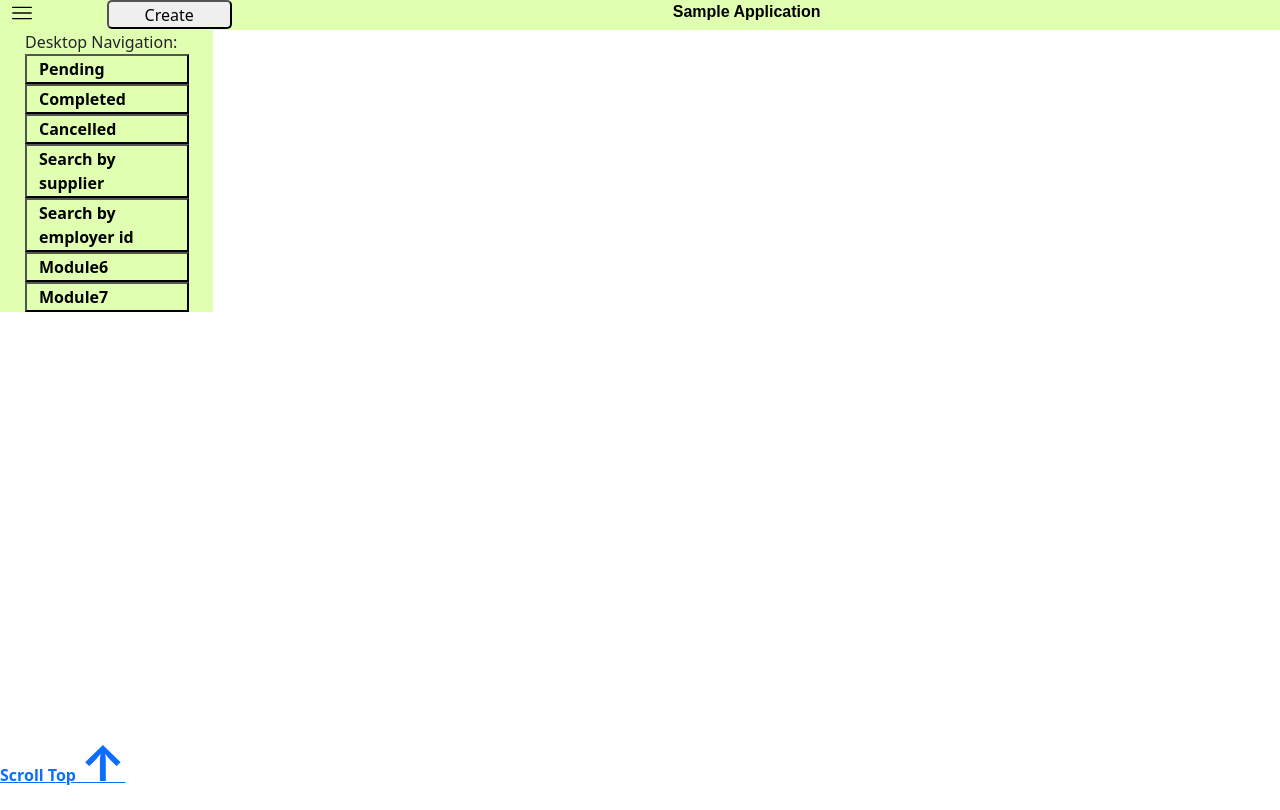
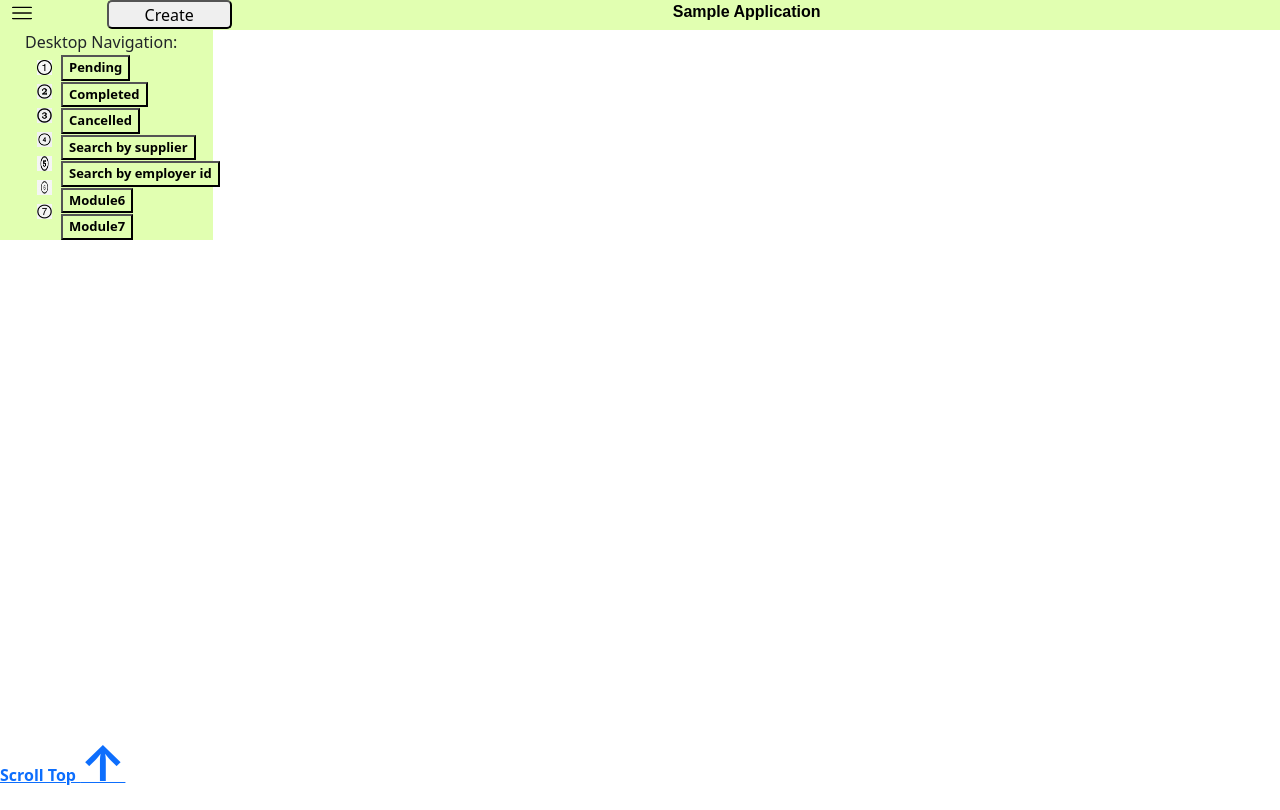
Before and after one commit to Sailaja-Namuduri/demo, a React (Create React App) app: page / in a window 1280 px wide. Built offline with nearby package versions, Linux system fonts and the light colour scheme.

Commit message:
Css -Hidepanel&Default panel icons-DesktopApp set

```diff
--- a/src/GridPage.jsx
+++ b/src/GridPage.jsx
@@ -42,13 +42,17 @@ export const GridPage=({phide,modhide,modhidefun})=>{
                             <div className="d-none d-md-block col-xs-2 col-sm-2 col-md-2 col-lg-2" style={{border:'0px solid #8f5d5d',position:'fixed',top:30,left:0}}>
                                 <div className="row" style={{border:'0px solid blue',backgroundColor:'#E1FFB1',paddingLeft:'25px'}}>Desktop Navigation:
                                     <div className="row" style={{border:'0px solid yellow'}}>
-                                        <NavButton><Link to='/module1' style={{textDecoration:'none',color:'black',fontWeight:'bold'}}><div className="col-sm-10 col-md-10 col-lg-10">Pending</div></Link></NavButton>
-                                        <NavButton><Link to='/module2' style={{textDecoration:'none',color:'black',fontWeight:'bold'}}><div className="col-sm-10 col-md-10 col-lg-10">Completed</div></Link></NavButton>
-                                        <NavButton><Link to='/module3' style={{textDecoration:'none',color:'black',fontWeight:'bold'}}><div className="col-sm-10 col-md-10 col-lg-10">Cancelled</div></Link></NavButton>
-                                        <NavButton><Link to='/module4' style={{textDecoration:'none',color:'black',fontWeight:'bold'}}><div className="col-sm-10 col-md-10 col-lg-10">Search by supplier</div></Link></NavButton>
-                                        <NavButton><Link to='/module5' style={{textDecoration:'none',color:'black',fontWeight:'bold'}}><div className="col-sm-10 col-md-10 col-lg-10">Search by employer id</div></Link></NavButton>
-                                        <NavButton><Link to='/module6' style={{textDecoration:'none',color:'black',fontWeight:'bold'}}><div className="col-sm-10 col-md-10 col-lg-10">Module6</div></Link></NavButton>
-                                        <NavButton><Link to='/module7' style={{textDecoration:'none',color:'black',fontWeight:'bold'}}><div className="col-sm-10 col-md-10 col-lg-10">Module7</div></Link></NavButton>
+                                        <div className="d-none d-md-block col-xs-1 col-sm-1 col-md-1 col-lg-1"><HidePanelShortcuts/></div>
+                                        <div className="d-none d-md-block col-xs-10 col-sm-10 col-md-10 col-lg-10">
+
+                                            <div><NavButton><Link to='/module1' style={{textDecoration:'none',color:'black',fontWeight:'bold',fontSize:'13px'}}><div className="col-sm-10 col-md-10 col-lg-10">Pending</div></Link></NavButton></div>
+                                            <div><NavButton><Link to='/module2' style={{textDecoration:'none',color:'black',fontWeight:'bold',fontSize:'13px'}}><div className="col-sm-10 col-md-10 col-lg-10">Completed</div></Link></NavButton></div>
+                                            <div><NavButton><Link to='/module3' style={{textDecoration:'none',color:'black',fontWeight:'bold',fontSize:'13px'}}><div className="col-sm-10 col-md-10 col-lg-10">Cancelled</div></Link></NavButton></div>
+                                            <div><NavButton><Link to='/module4' style={{textDecoration:'none',color:'black',fontWeight:'bold',fontSize:'13px'}}><div className="col-sm-10 col-md-10 col-lg-10">Search by supplier</div></Link></NavButton></div>
+                                            <div><NavButton><Link to='/module5' style={{textDecoration:'none',color:'black',fontWeight:'bold',fontSize:'13px'}}><div className="col-sm-10 col-md-10 col-lg-10">Search by employer id</div></Link></NavButton></div>
+                                            <div><NavButton><Link to='/module6' style={{textDecoration:'none',color:'black',fontWeight:'bold',fontSize:'13px'}}><div className="col-sm-10 col-md-10 col-lg-10">Module6</div></Link></NavButton></div>
+                                            <div><NavButton><Link to='/module7' style={{textDecoration:'none',color:'black',fontWeight:'bold',fontSize:'13px'}}><div className="col-sm-10 col-md-10 col-lg-10">Module7</div></Link></NavButton></div>
+                                        </div>
                                     </div>
                                 </div>
                             </div>
@@ -59,10 +63,15 @@ export const GridPage=({phide,modhide,modhidefun})=>{
 
                     <div className="d-block col-xs-12 col-sm-12 col-md-12 col-lg-12">
                         <div className="row">
-                            <div className="d-block col-xs-2 col-sm-2 col-md-2 col-lg-2" style={{border:'0px solid #1477da'}}>
-                                <HidePanelShortcuts/>
+                            <div className="d-block col-xs-2 col-sm-2 col-md-2 col-lg-2" style={{border:'0px solid #1477da',position:'fixed',top:30,left:0}}>
+                                <div className="row" style={{border:'0px solid blue',backgroundColor:'#E1FFB1',paddingLeft:'25px'}}>Links:
+                                    <div className="row" style={{border:'0px solid yellow'}}>
+                                    <div className="d-none d-md-block col-xs-1 col-sm-1 col-md-1 col-lg-1"><HidePanelShortcuts/></div>
+                                    </div>
+                                </div>
                             </div>
-                            <div className="d-block col-xs-2 col-sm-2 col-md-10 col-lg-10" style={{border:'0px solid #b235d5'}}>
+
+                            <div className="d-block col-xs-10 col-sm-10 col-md-10 col-lg-10" style={{border:'0px solid #b235d5',zIndex:1,position:'fixed',right:0}}>
                                 <div className="row">
                                     <div className="col-xs-12 col-sm-12 col-md-12 col-lg-12 text-center" style={{border:'0px dashed red'}}>
                                         <Routes>
--- a/src/styledComponents/GridPageStyles.js
+++ b/src/styledComponents/GridPageStyles.js
@@ -8,6 +8,8 @@ text-decoration:none;color:black;font-size:13px;font-weight:bold;
 export const NavButton=styled.button`
 background-color:#E1FFB1;
 text-align:left;
+display: inline-block;
+white-space: nowrap;
 `;
 
 export const NavdeskLink=styled(Link)`
```
